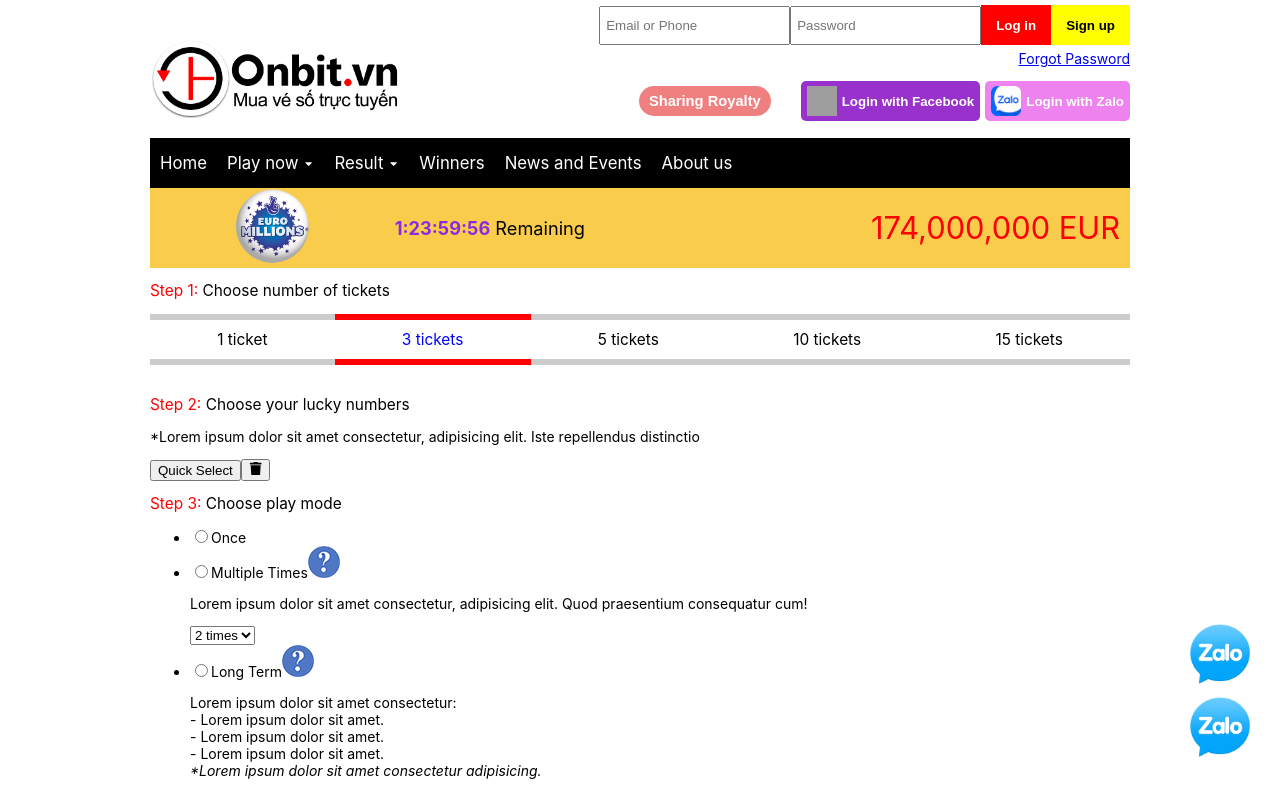
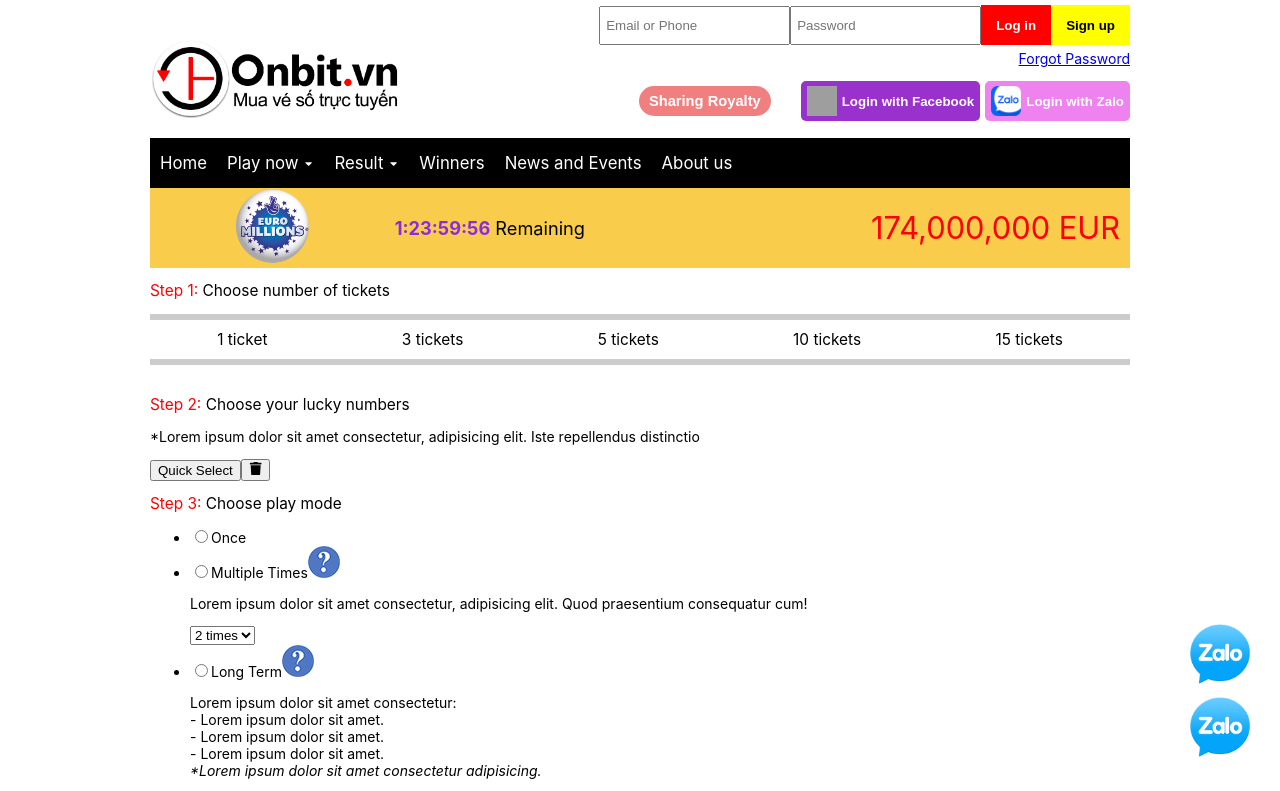
Before and after one commit to SonDo580/lottery-clone, a React (Create React App) app: page /play in a window 1280 px wide. Shown: the top 791 px of the page. Built offline with nearby package versions, Linux system fonts and the light colour scheme; grey boxes are pictures that could not be loaded.

Commit message:
Render options list from arrayValues

```diff
--- a/src/pages/Play/components/Ticket/index.js
+++ b/src/pages/Play/components/Ticket/index.js
@@ -9,13 +9,11 @@ function Ticket(props) {
         <span>Step 1:</span> Choose number of tickets
       </h2>
       <ul>
-        <li data-num="1">1 ticket</li>
-        <li data-num="3" className="active">
-          3 tickets
-        </li>
-        <li data-num="5">5 tickets</li>
-        <li data-num="10">10 tickets</li>
-        <li data-num="15">15 tickets</li>
+        {arrayValues.map((value) => (
+          <li key={value} data-num={value}>
+            {value} {value === 1 ? "ticket" : "tickets"}
+          </li>
+        ))}
       </ul>
     </div>
   );
```
